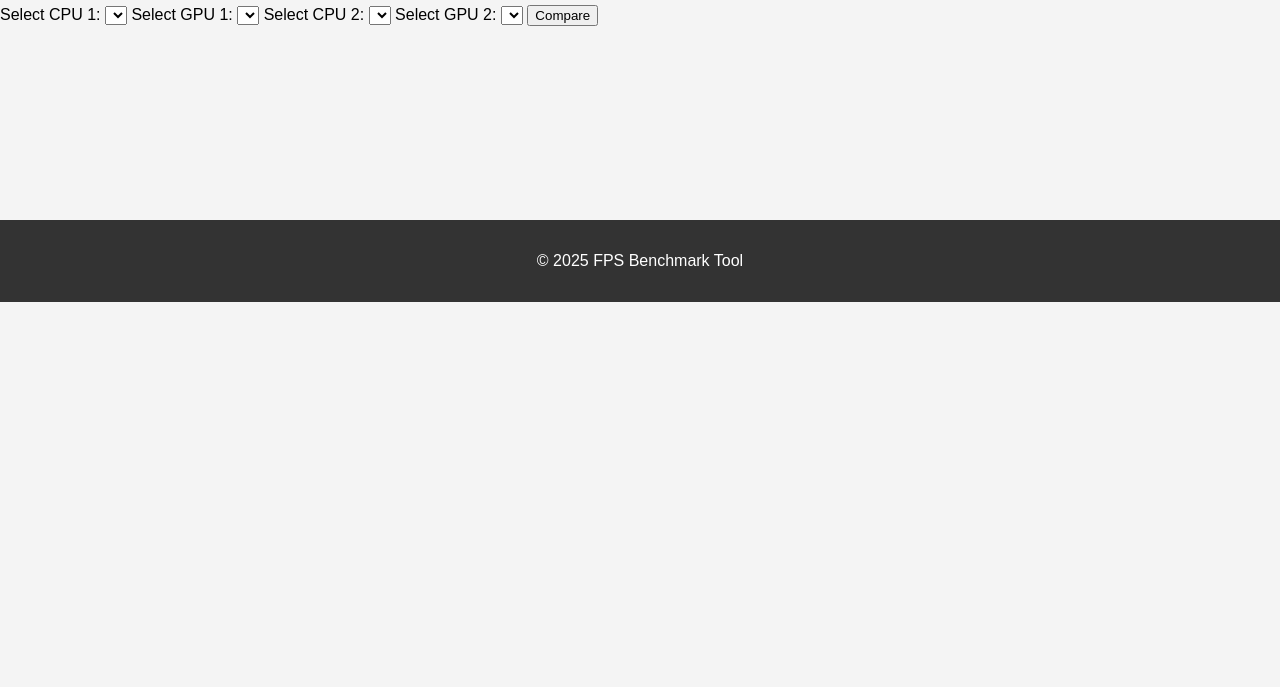
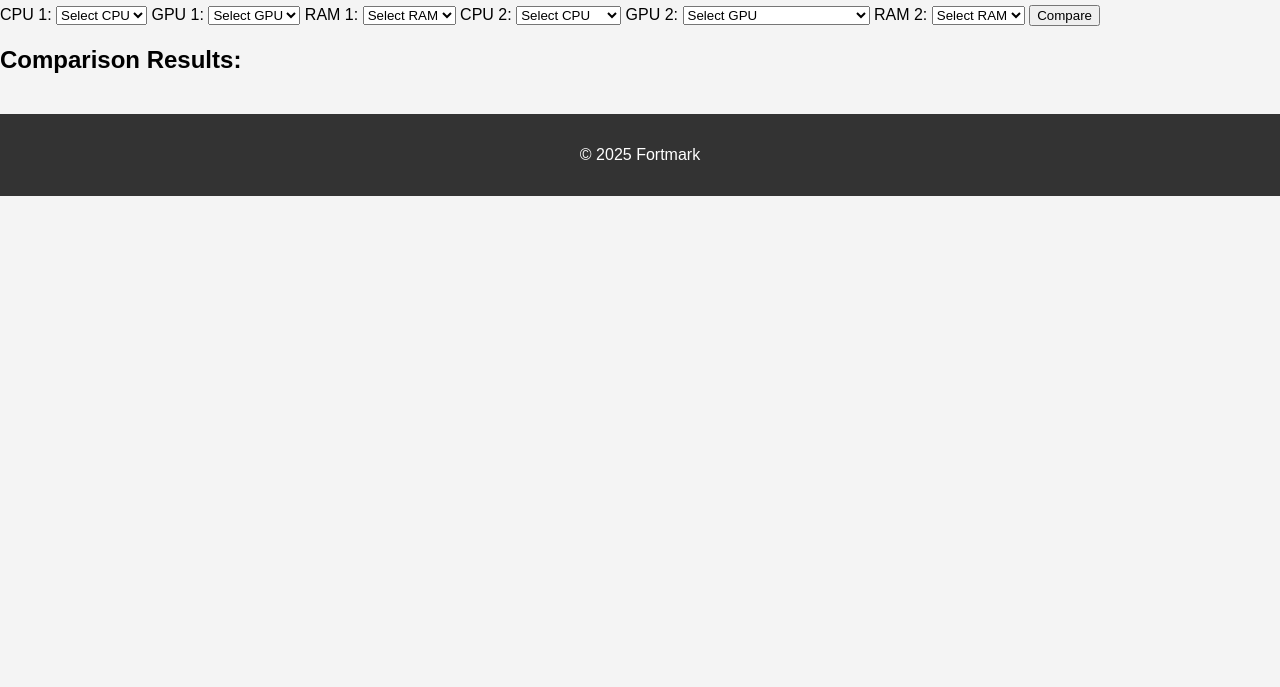
Before and after one commit to devinqtran/fortmark, a plain HTML site: page html/compare.html in a window 1280 px wide. Shown: the part 113-800 px from the top of the page. Drawn offline with nearby package versions, Linux system fonts and the light colour scheme.

Commit message:
Added functionality for compare and submit pages, as well as some other minor tweaks.

```diff
--- a/html/compare.html
+++ b/html/compare.html
@@ -5,10 +5,8 @@
     <meta name="viewport" content="width=device-width, initial-scale=1.0">
     <title>Compare Hardware</title>
     <link rel="stylesheet" href="../css/fortmark.css">
-    <script src="https://cdn.jsdelivr.net/npm/chart.js"></script>
 </head>
 <body>
-
     <header>
         <nav>
             <ul>
@@ -18,33 +16,51 @@
             </ul>
         </nav>
     </header>
-
-<section class="compare-section">
-    <h2>Compare Hardware Performance</h2>
-
-    <div class="comparison-form">
-        <label for="cpu1">Select CPU 1:</label>
-        <select id="cpu1"></select>
-
-        <label for="gpu1">Select GPU 1:</label>
-        <select id="gpu1"></select>
-
-        <label for="cpu2">Select CPU 2:</label>
-        <select id="cpu2"></select>
-
-        <label for="gpu2">Select GPU 2:</label>
-        <select id="gpu2"></select>
-
-        <button onclick="compareHardware()">Compare</button>
-    </div>
-
-    <canvas id="fpsChart"></canvas>
+    <main>
+        <section class="compare-form">
+            <h2>Compare Hardware</h2>
+            <form id="compare-form">
+                <label for="cpu1">CPU 1:</label>
+                <select id="cpu1" name="cpu1">
+                    <option value="">Select CPU</option>
+                    <!-- Options will be populated dynamically -->
+                </select>
+                <label for="gpu1">GPU 1:</label>
+                <select id="gpu1" name="gpu1">
+                    <option value="">Select GPU</option>
+                    <!-- Options will be populated dynamically -->
+                </select>
+                <label for="ram1">RAM 1:</label>
+                <select id="ram1" name="ram1">
+                    <option value="">Select RAM</option>
+                    <!-- Options will be populated dynamically -->
+                </select>
+                <label for="cpu2">CPU 2:</label>
+                <select id="cpu2" name="cpu2">
+                    <option value="">Select CPU</option>
+                    <!-- Options will be populated dynamically -->
+                </select>
+                <label for="gpu2">GPU 2:</label>
+                <select id="gpu2" name="gpu2">
+                    <option value="">Select GPU</option>
+                    <!-- Options will be populated dynamically -->
+                </select>
+                <label for="ram2">RAM 2:</label>
+                <select id="ram2" name="ram2">
+                    <option value="">Select RAM</option>
+                    <!-- Options will be populated dynamically -->
+                </select>
+                <button id="compare-hardware">Compare</button>
+            </form>
         </section>
-
+        <section class="comparison-results">
+            <h2>Comparison Results:</h2>
+            <p id="comparison-results"></p>
+        </section>
+    </main>
     <footer>
-    <p>© 2025 FPS Benchmark Tool</p>
+        <p>&copy; 2025 Fortmark</p>
     </footer>
-
-<script src="scripts.js"></script>
+    <script src="../js/compare.js"></script>
 </body>
 </html>
--- /dev/null
+++ b/js/compare.js
@@ -0,0 +1,81 @@
+// Get the form and comparison results elements
+const compareForm = document.getElementById('compare-form');
+const comparisonResultsElement = document.getElementById('comparison-results');
+
+// Add an event listener to the form submission
+compareForm.addEventListener('submit', (e) => {
+    e.preventDefault();
+    const cpu1 = document.getElementById('cpu1').value;
+    const gpu1 = document.getElementById('gpu1').value;
+    const ram1 = document.getElementById('ram1').value;
+    const cpu2 = document.getElementById('cpu2').value;
+    const gpu2 = document.getElementById('gpu2').value;
+    const ram2 = document.getElementById('ram2').value;
+    const comparisonResults = compareHardware(cpu1, gpu1, ram1, cpu2, gpu2, ram2);
+    comparisonResultsElement.textContent = comparisonResults;
+});
+
+// Define the options for the dropdown menus
+const cpuOptions = [
+    { value: 'Intel Core i5', text: 'Intel Core i5' },
+    { value: 'Intel Core i7', text: 'Intel Core i7' },
+    { value: 'Intel Core i9', text: 'Intel Core i9' },
+    { value: 'AMD Ryzen 5', text: 'AMD Ryzen 5' },
+    { value: 'AMD Ryzen 7', text: 'AMD Ryzen 7' },
+    { value: 'AMD Ryzen 9', text: 'AMD Ryzen 9' }
+];
+
+const gpuOptions = [
+    { value: 'NVIDIA GeForce GTX 1660', text: 'NVIDIA GeForce GTX 1660' },
+    { value: 'NVIDIA GeForce RTX 3060', text: 'NVIDIA GeForce RTX 3060' },
+    { value: 'NVIDIA GeForce RTX 3080', text: 'NVIDIA GeForce RTX 3080' },
+    { value: 'AMD Radeon RX 5600 XT', text: 'AMD Radeon RX 5600 XT' },
+    { value: 'AMD Radeon RX 6700 XT', text: 'AMD Radeon RX 6700 XT' },
+    { value: 'AMD Radeon RX 6900 XT', text: 'AMD Radeon RX 6900 XT' }
+];
+
+const ramOptions = [
+    { value: '8 GB', text: '8 GB' },
+    { value: '16 GB', text: '16 GB' },
+    { value: '32 GB', text: '32 GB' },
+    { value: '64 GB', text: '64 GB' }
+];
+
+// Get the dropdown menu elements
+const cpu1Select = document.getElementById('cpu1');
+const gpu1Select = document.getElementById('gpu1');
+const ram1Select = document.getElementById('ram1');
+const cpu2Select = document.getElementById('cpu2');
+const gpu2Select = document.getElementById('gpu2');
+const ram2Select = document.getElementById('ram2');
+
+// Populate the dropdown menus
+cpuOptions.forEach(option => {
+    const optionElement = document.createElement('option');
+    optionElement.value = option.value;
+    optionElement.text = option.text;
+    cpu1Select.appendChild(optionElement);
+    cpu2Select.appendChild(optionElement);
+});
+
+gpuOptions.forEach(option => {
+    const optionElement = document.createElement('option');
+    optionElement.value = option.value;
+    optionElement.text = option.text;
+    gpu1Select.appendChild(optionElement);
+    gpu2Select.appendChild(optionElement);
+});
+
+ramOptions.forEach(option => {
+    const optionElement = document.createElement('option');
+    optionElement.value = option.value;
+    optionElement.text = option.text;
+    ram1Select.appendChild(optionElement);
+    ram2Select.appendChild(optionElement);
+});
+
+// Compare hardware function
+function compareHardware(cpu1, gpu1, ram1, cpu2, gpu2, ram2) {
+    // TO DO: implement the comparison logic here
+    return `CPU 1: ${cpu1}, GPU 1: ${gpu1}, RAM 1: ${ram1} vs CPU 2: ${cpu2}, GPU 2: ${gpu2}, RAM 2: ${ram2}`;
+}
```
Also changed, not shown: html/submit.html (+40 -20 lines), js/submit.js (added, +75 -0 lines). Lines whose indentation alone changed are shown as unchanged.
